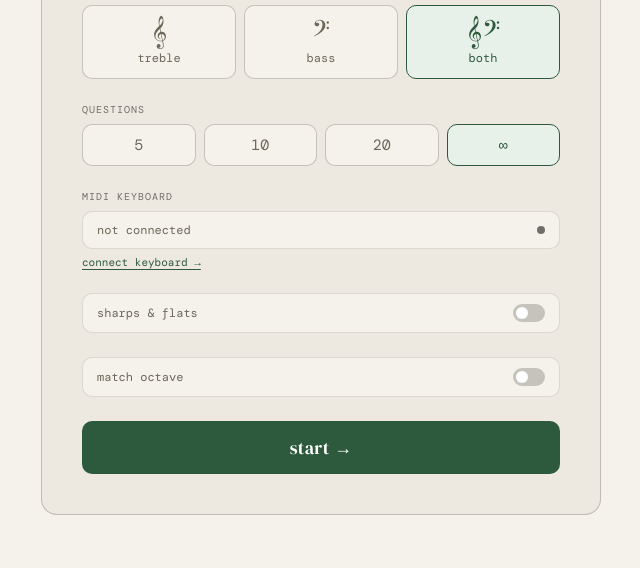
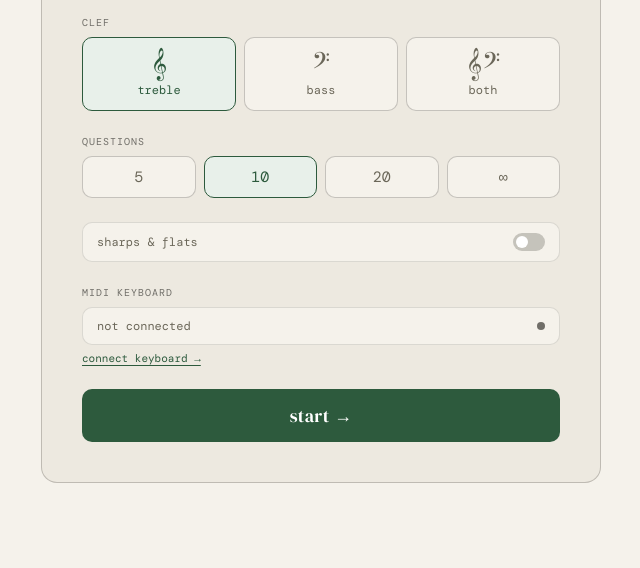
Before and after one commit to BrianLincoln/note-trainer, a plain HTML site: page index.html in a window 1280 px wide. Shown: the part 232-800 px from the top of the page, without its empty margins (319-959 px from the left). Drawn offline with nearby package versions, Linux system fonts and the light colour scheme; a web font is replaced by a local one.

Commit message:
Set defaults to treble/10 questions; move MIDI below sharps toggle; hide match octave until connected

```diff
--- a/index.html
+++ b/index.html
@@ -376,13 +376,13 @@
 
     <p class="setup-label">Clef</p>
     <div class="clef-options">
-      <button class="clef-btn" id="clef-treble" onclick="selectClef('treble')">
+      <button class="clef-btn selected" id="clef-treble" onclick="selectClef('treble')">
         <span class="clef-symbol">𝄞</span>treble
       </button>
       <button class="clef-btn" id="clef-bass" onclick="selectClef('bass')">
         <span class="clef-symbol">𝄢</span>bass
       </button>
-      <button class="clef-btn selected" id="clef-both" onclick="selectClef('both')">
+      <button class="clef-btn" id="clef-both" onclick="selectClef('both')">
         <span class="clef-symbol">𝄞𝄢</span>both
       </button>
     </div>
@@ -390,9 +390,14 @@
     <p class="setup-label">Questions</p>
     <div class="count-options">
       <button class="clef-btn" id="count-5"   onclick="selectCount(5)">5</button>
-      <button class="clef-btn" id="count-10"  onclick="selectCount(10)">10</button>
+      <button class="clef-btn selected" id="count-10"  onclick="selectCount(10)">10</button>
       <button class="clef-btn" id="count-20"  onclick="selectCount(20)">20</button>
-      <button class="clef-btn selected" id="count-inf" onclick="selectCount(null)">∞</button>
+      <button class="clef-btn" id="count-inf" onclick="selectCount(null)">∞</button>
+    </div>
+
+    <div class="toggle-row" onclick="toggleAccidentals()">
+      <span class="toggle-label">sharps &amp; flats</span>
+      <span class="toggle-switch" id="acc-toggle"></span>
     </div>
 
     <p class="setup-label">MIDI keyboard</p>
@@ -404,12 +409,7 @@
       <button class="connect-link" onclick="connectMidi()">connect keyboard →</button>
     </div>
 
-    <div class="toggle-row" onclick="toggleAccidentals()">
-      <span class="toggle-label">sharps &amp; flats</span>
-      <span class="toggle-switch" id="acc-toggle"></span>
-    </div>
-
-    <div class="toggle-row" onclick="toggleOctave()">
+    <div class="toggle-row" id="octave-row" style="display:none" onclick="toggleOctave()">
       <span class="toggle-label">match octave</span>
       <span class="toggle-switch" id="octave-toggle"></span>
     </div>
@@ -558,10 +558,10 @@ const TREBLE_FLAT = [
 ];
 
 // ── State ──────────────────────────────────────────────────
-let clefMode = 'both';
+let clefMode = 'treble';
 let enforceOctave = false;
 let includeAccidentals = false;
-let questionLimit = null; // null = infinite
+let questionLimit = 10;
 let midiConnected = false;
 let currentNote = null;
 let correct = 0, wrong = 0, streak = 0, questionCount = 0, bestStreak = 0;
@@ -612,6 +612,7 @@ async function connectMidi(silent = false) {
     midiConnected = true;
     document.getElementById('midi-name').textContent = inputs[0].name || 'keyboard connected';
     document.getElementById('midi-dot').classList.add('on');
+    document.getElementById('octave-row').style.display = '';
   } catch(e) {
     if (!silent) document.getElementById('midi-name').textContent = 'access denied';
   }
```
